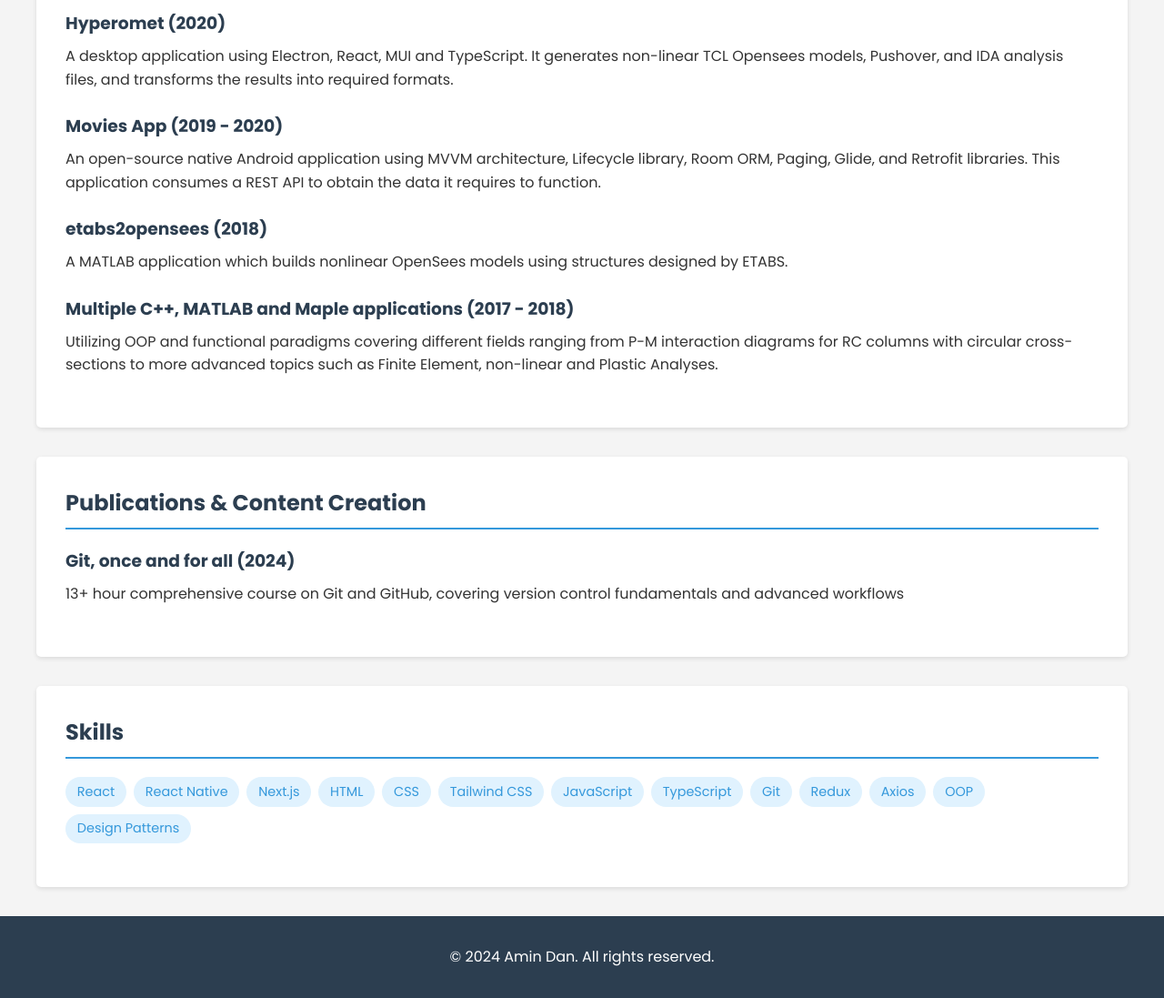
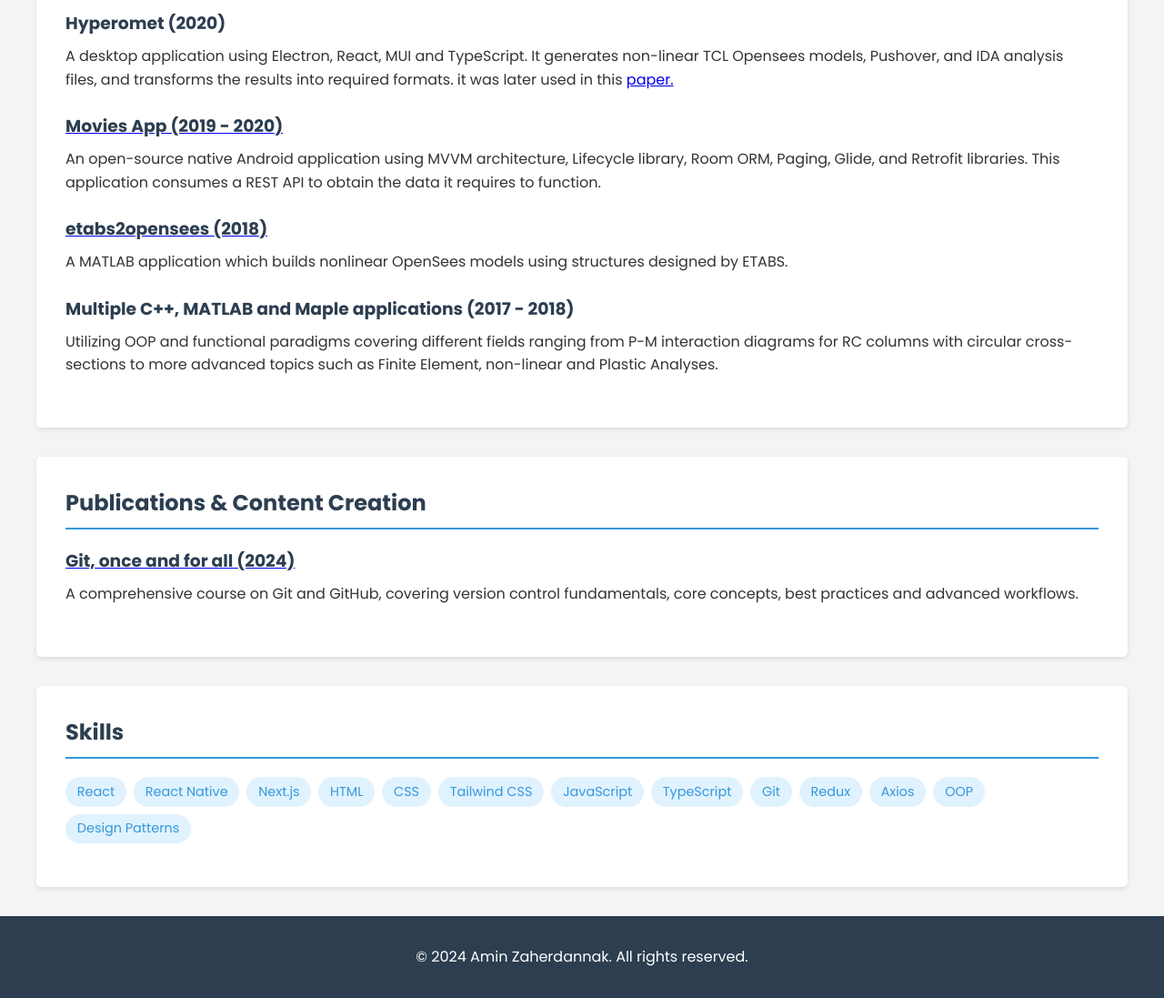
Before and after one commit to AminDannak/AminDannak.github.io, a plain HTML site: page index.html in a window 1280 px wide. Shown: the part 1420-2517 px from the top of the page at 91% size. Drawn offline with Linux system fonts and the light colour scheme.

Commit message:
chore: add some links

```diff
--- a/index.html
+++ b/index.html
@@ -223,14 +223,18 @@
             </div>
             <div class="project-item">
                 <h3>Hyperomet (2020)</h3>
-                <p>A desktop application using Electron, React, MUI and TypeScript. It generates non-linear TCL Opensees models, Pushover, and IDA analysis files, and transforms the results into required formats.</p>
+                <p>A desktop application using Electron, React, MUI and TypeScript. It generates non-linear TCL Opensees models, Pushover, and IDA analysis files, and transforms the results into required formats. it was later used in this <a href="https://www.sciencedirect.com/science/article/pii/S2352711022001480" target="_blank">paper.</a></p>
             </div>
             <div class="project-item">
-                <h3>Movies App (2019 - 2020)</h3>
+                <a href="https://github.com/AminDannak/MoviesApp" target="_blank">
+                    <h3>Movies App (2019 - 2020)</h3>
+                </a>
                 <p>An open-source native Android application using MVVM architecture, Lifecycle library, Room ORM, Paging, Glide, and Retrofit libraries. This application consumes a REST API to obtain the data it requires to function.</p>
             </div>
             <div class="project-item">
-                <h3>etabs2opensees (2018)</h3>
+                <a href="https://github.com/AminDannak/etabs2Opensees" target="_blank">
+                    <h3>etabs2opensees (2018)</h3>
+                </a>
                 <p>A MATLAB application which builds nonlinear OpenSees models using structures designed by ETABS.</p>
             </div>
             <div class="project-item">
@@ -242,8 +246,10 @@
         <section>
             <h2>Publications & Content Creation</h2>
             <div class="project-item">
-                <h3>Git, once and for all (2024)</h3>
-                <p>13+ hour comprehensive course on Git and GitHub, covering version control fundamentals and advanced workflows</p>
+                <a href="https://maktabkhooneh.org/course/%D8%A2%D9%85%D9%88%D8%B2%D8%B4-%DA%AF%DB%8C%D8%AA-%DB%8C%DA%A9-%D8%A8%D8%A7%D8%B1-%D9%87%D9%85%DB%8C%D8%B4%D9%87-mk4436/" target="_blank">
+                    <h3>Git, once and for all (2024)</h3>
+                </a>
+                <p>A comprehensive course on Git and GitHub, covering version control fundamentals, core concepts, best practices and advanced workflows.</p>
             </div>
         </section>
 
@@ -270,7 +276,7 @@
 
     <footer>
         <div class="container">
-            <p>© 2024 Amin Dan. All rights reserved.</p>
+            <p>© 2024 Amin Zaherdannak. All rights reserved.</p>
         </div>
     </footer>
 </body>
```
